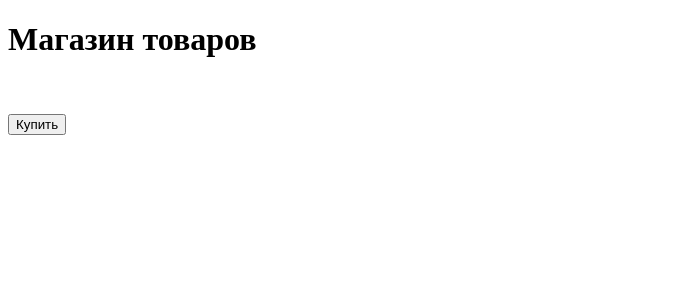
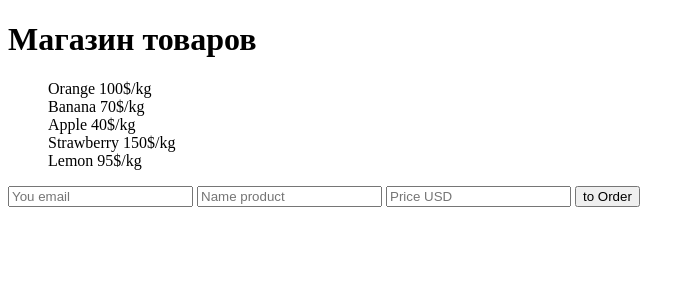
Before and after one commit to Nofarius1992/rest_api, a PHP site: page / in a window 1280 px wide. Shown: the top 300 px of the page, without its empty margins (0-695 px from the left). Run offline with PHP 8.4, Linux system fonts and the light colour scheme.

Commit message:
Drew up a work plan

```diff
--- a/index.php
+++ b/index.php
@@ -3,17 +3,34 @@
 <head>
 	<meta charset="UTF-8">
 	<meta name="viewport" content="width=device-width, initial-scale=1.0">
+    <link rel="stylesheet" href="style.css">
 	<title>REST_API</title>
 </head>
 <body>
 
 	<h1>Магазин товаров</h1>
-	<section class="card">
-		<h4 class="title_card"></h4>
-		<img src="" alt="" class="image_card">
-		<p class="description_card"></p>
-		<button>Купить</button>
-	</section>
+	<section class="products">
+        <ul>
+            <li>Orange 100$/kg</li>
+            <li>Banana 70$/kg</li>
+            <li>Apple 40$/kg</li>
+            <li>Strawberry 150$/kg</li>
+            <li>Lemon 95$/kg</li>
+        </ul>
+    </section>
+
+    <form action="add_order.php" method="POST">
+        <label>
+            <input name="email" type="email" placeholder="You email">
+        </label>
+        <label>
+            <input name="name" type="text" placeholder="Name product">
+        </label>
+        <label>
+            <input name="price" type="text" placeholder="Price USD">
+        </label>
+        <button type="submit">to Order</button>
+    </form>
 
 </body>
 </html>
--- /dev/null
+++ b/style.css
@@ -0,0 +1,3 @@
+.products ul {
+    list-style-type: none;
+}
```
Also changed, not shown: add_order.php (added, +8 -0 lines), img/apple.jpg (deleted), img/banana.jpg (deleted), img/orange.jpg (deleted).
